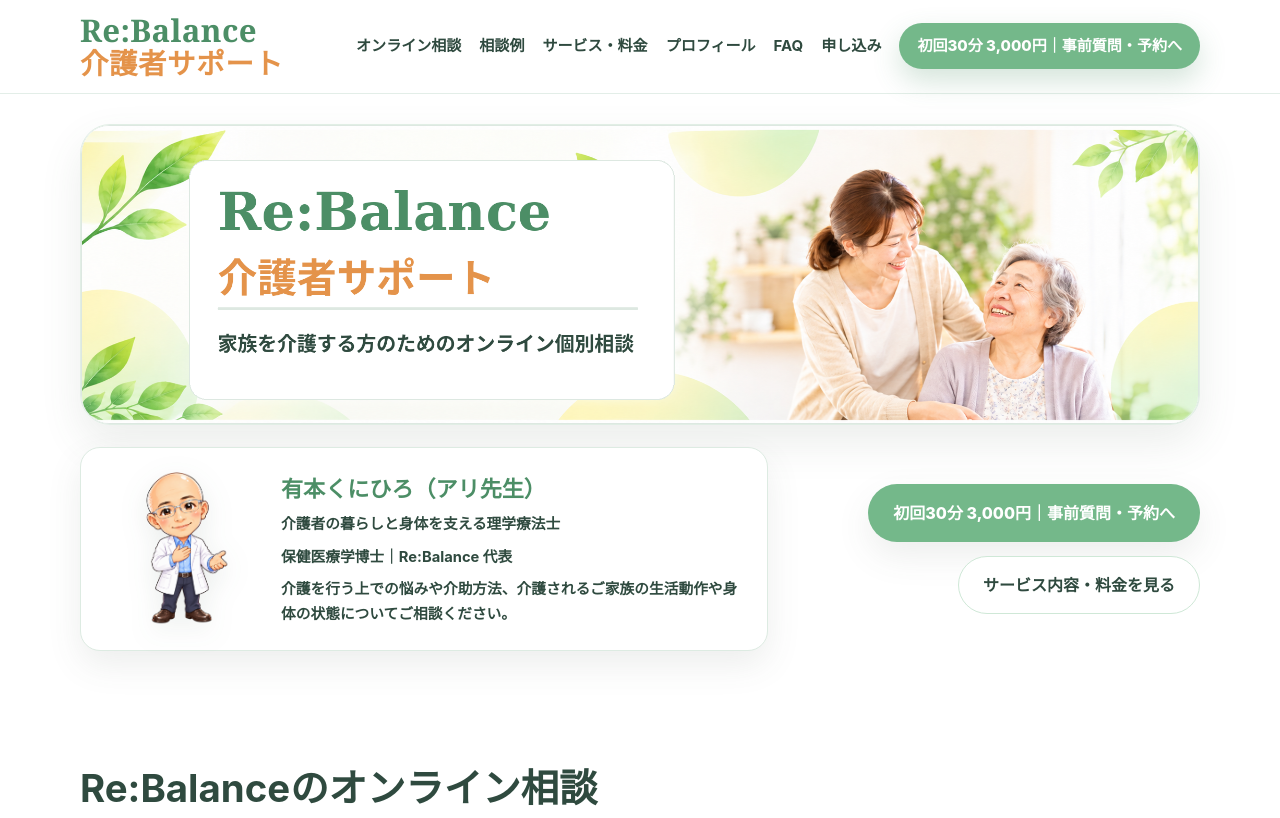
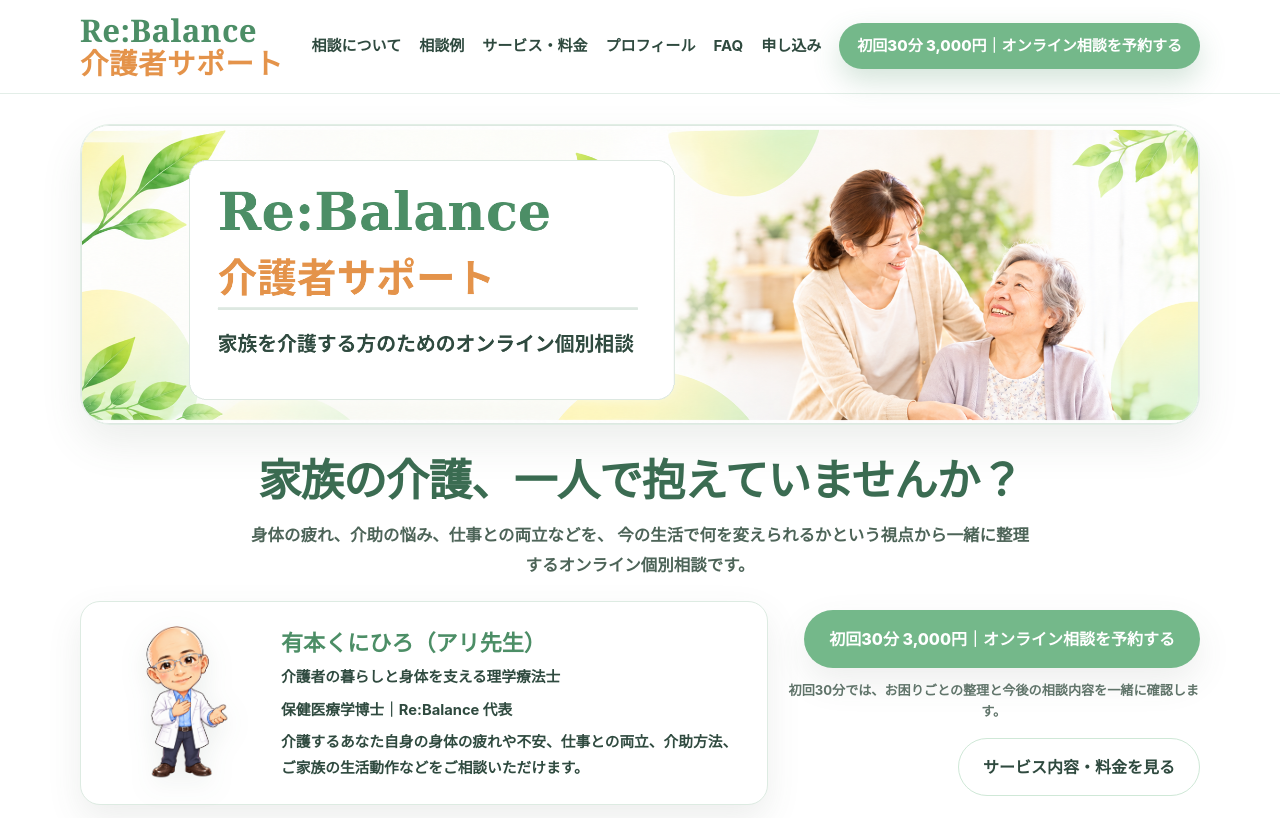
Before and after one commit to rebalance-coaching/Re-Balance-Coaching, a plain HTML site: page index.html in a window 1280 px wide. Shown: the top 818 px of the page. Drawn offline with Linux system fonts and the light colour scheme.

Commit message:
Add files via upload

```diff
--- a/index.html
+++ b/index.html
@@ -1539,11 +1539,92 @@
       }
     }
 
+
+
+    /* ===== Re:Balance V45 : consumer-focused hero & conversion refinements ===== */
+    .hero-message {
+      max-width: 930px;
+      margin: 26px auto 0;
+      text-align: center;
+      padding: 0 24px;
+    }
+
+    .hero-message h1 {
+      margin: 0 0 10px;
+      color: #3B6C52;
+      font-size: clamp(1.9rem, 3.4vw, 2.8rem);
+      line-height: 1.35;
+      letter-spacing: -0.02em;
+    }
+
+    .hero-message p {
+      margin: 0 auto;
+      max-width: 780px;
+      color: #4D6458;
+      font-size: 1.03rem;
+      font-weight: 700;
+      line-height: 1.85;
+    }
+
+    .hero-bottom {
+      margin-top: 20px;
+    }
+
+    .hero-bottom .cta-row {
+      align-content: center;
+    }
+
+    .cta-note {
+      flex-basis: 100%;
+      margin: -2px 0 2px;
+      color: #60746A;
+      font-size: 0.82rem;
+      font-weight: 700;
+      line-height: 1.6;
+      text-align: center;
+    }
+
+    .pricing-reassurance {
+      display: block;
+      margin-top: 10px;
+      color: #3B6C52;
+      font-weight: 900;
+    }
+
+    .hero {
+      padding-bottom: 34px;
+    }
+
+    #support {
+      padding-top: 38px;
+    }
+
+    @media (max-width: 760px) {
+      .hero-message {
+        margin-top: 20px;
+        padding: 0 8px;
+        text-align: left;
+      }
+
+      .hero-message p {
+        font-size: 0.98rem;
+      }
+
+      .cta-note {
+        text-align: left;
+        margin-top: 0;
+      }
+
+      #support {
+        padding-top: 30px;
+      }
+    }
+
 </style>
 </head>
 
 <body>
-  <!-- Re:Balance V44 -->
+  <!-- Re:Balance V45 -->
   <header>
     <div class="container nav">
       <a href="#" class="brand" aria-label="Re:Balance 介護者サポート">
@@ -1552,7 +1633,7 @@
       </a>
 
       <nav class="nav-links" aria-label="メインナビゲーション">
-        <a href="#support">オンライン相談</a>
+        <a href="#support">相談について</a>
         <a href="#cases">相談例</a>
         <a href="#service">サービス・料金</a>
         <a href="#profile">プロフィール</a>
@@ -1564,7 +1645,7 @@
           target="_blank"
           rel="noopener"
         >
-          初回30分 3,000円｜事前質問・予約へ
+          初回30分 3,000円｜オンライン相談を予約する
         </a>
       </nav>
     </div>
@@ -1582,6 +1663,14 @@
               fetchpriority="high"
             >
           </div>
+        </div>
+
+        <div class="hero-message" aria-label="Re:Balanceからのメッセージ">
+          <h1>家族の介護、一人で抱えていませんか？</h1>
+          <p>
+            身体の疲れ、介助の悩み、仕事との両立などを、
+            今の生活で何を変えられるかという視点から一緒に整理するオンライン個別相談です。
+          </p>
         </div>
 
         <div class="hero-bottom">
@@ -1597,7 +1686,7 @@
                 <strong>有本くにひろ（アリ先生）</strong>
                 <span class="profile-role">介護者の暮らしと身体を支える理学療法士</span>
                 <span class="profile-credentials">保健医療学博士｜Re:Balance 代表</span>
-                <span>介護を行う上での悩みや介助方法、介護されるご家族の生活動作や身体の状態についてご相談ください。</span>
+                <span>介護するあなた自身の身体の疲れや不安、仕事との両立、介助方法、ご家族の生活動作などをご相談いただけます。</span>
               </div>
             </div>
           </div>
@@ -1609,8 +1698,9 @@
               target="_blank"
               rel="noopener"
             >
-              初回30分 3,000円｜事前質問・予約へ
+              初回30分 3,000円｜オンライン相談を予約する
             </a>
+            <p class="cta-note">初回30分では、お困りごとの整理と今後の相談内容を一緒に確認します。</p>
 
             <a class="btn btn-secondary" href="#service">
               サービス内容・料金を見る
@@ -1885,6 +1975,7 @@
         <p class="pricing-intro">
           初めての方は、まず30分で今のお悩みをお聞きします。
           2回目以降は、相談内容に合わせて30分または60分をご利用いただけます。
+          <strong class="pricing-reassurance">継続契約は必要ありません。必要なときに1回ずつご相談いただけます。</strong>
         </p>
 
         <div class="pricing-grid-3">
@@ -1907,7 +1998,7 @@
               rel="noopener"
               style="width: 100%; margin-top: 16px;"
             >
-              初回30分 3,000円｜事前質問・予約へ
+              初回30分 3,000円｜オンライン相談を予約する
             </a>
           </div>
 
@@ -1983,7 +2074,7 @@
             <div class="flow-number">1</div>
             <strong>事前質問に回答する</strong>
             <div class="muted">
-              「初回30分 3,000円｜事前質問・予約へ」から、3つの簡単な質問にご回答ください。
+              「初回30分 3,000円｜オンライン相談を予約する」から、3つの簡単な質問にご回答ください。
             </div>
           </div>
 
@@ -2151,7 +2242,7 @@
                 target="_blank"
                 rel="noopener"
               >
-                初回30分 3,000円｜事前質問・予約へ
+                初回30分 3,000円｜オンライン相談を予約する
               </a>
             </div>
 
```
